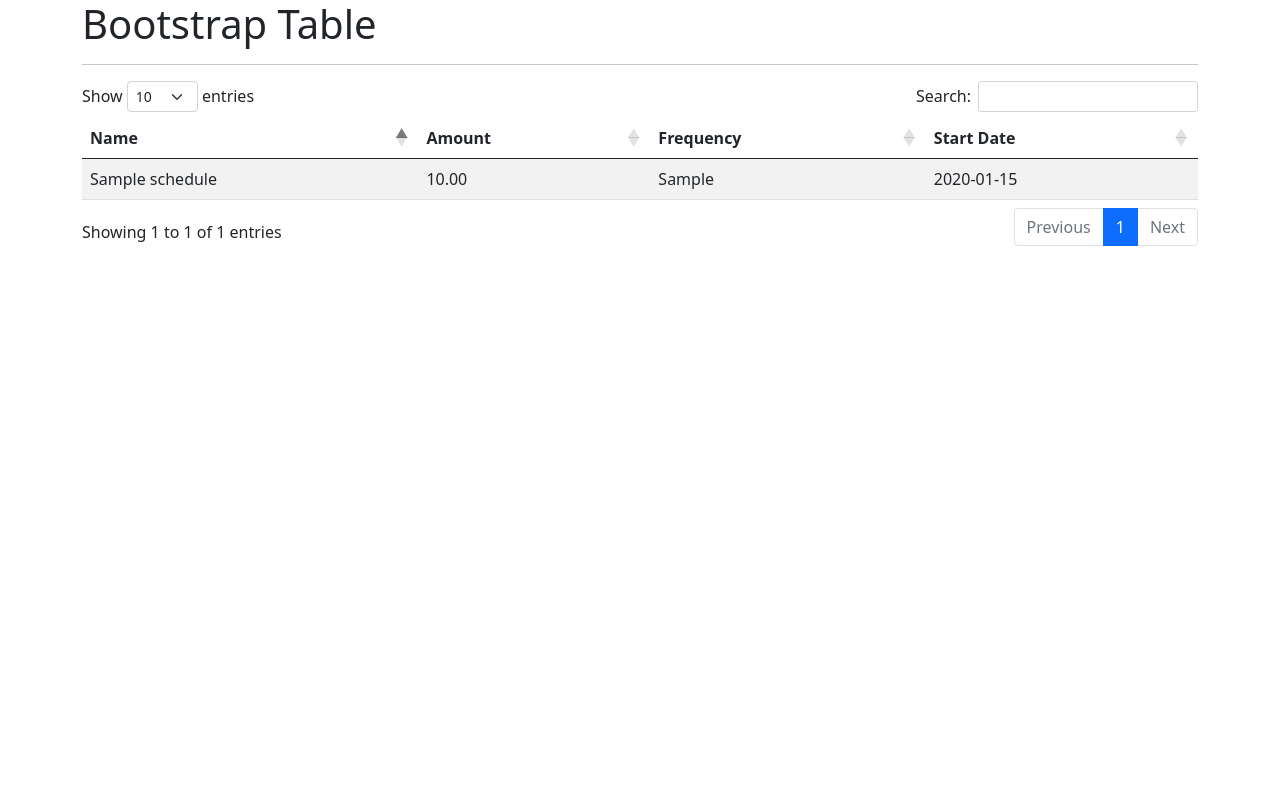
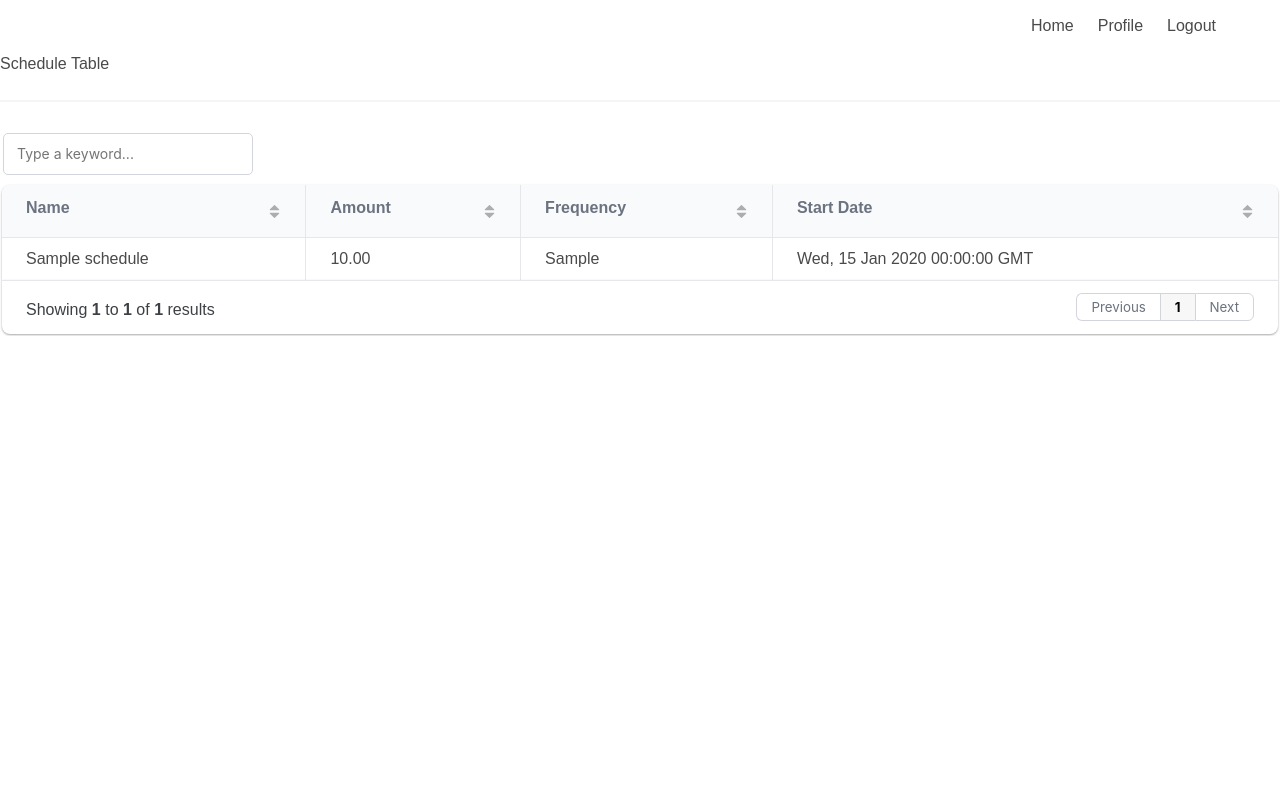
Before and after one commit to whahn1983/pycashflow, a Flask app: page /schedule in a window 1280 px wide. Run offline with Flask 3, Linux system fonts and the light colour scheme; a user stored in the database is signed in; tables that the repository leaves empty hold one stand-in row (values such as "Sample post"); some libraries are stand-ins or nearby versions.

Commit message:
functions for adding schedules

```diff
--- a/project/main.py
+++ b/project/main.py
@@ -1,14 +1,64 @@
-from flask import Flask
+from flask import Flask, render_template, request, abort, redirect, url_for
 from flask_login import login_required, current_user
 from flask import Blueprint, render_template
 from .models import Schedule
+from . import db
+from datetime import datetime
 
 main = Blueprint('main', __name__)
 
 @main.route('/')
 @login_required
 def index():
-    return render_template('index.html')
+    return render_template('index.html', title='Index')
+
+@main.route('/api/data')
+@login_required
+def data():
+    query = Schedule.query
+
+    # search filter
+    search = request.args.get('search[value]')
+    if search:
+        query = query.filter(db.or_(
+            Schedule.name.like(f'%{search}%'),
+            Schedule.amount.like(f'%{search}%'),
+            Schedule.frequency.like(f'%{search}%'),
+            Schedule.startdate.like(f'%{search}%'),
+        ))
+    total_filtered = query.count()
+
+    # sorting
+    order = []
+    i = 0
+    while True:
+        col_index = request.args.get(f'order[{i}][column]')
+        if col_index is None:
+            break
+        col_name = request.args.get(f'columns[{col_index}][data]')
+        if col_name not in ['name', 'amount', 'frequency', 'startdate']:
+            col_name = 'name'
+        descending = request.args.get(f'order[{i}][dir]') == 'desc'
+        col = getattr(Schedule, col_name)
+        if descending:
+            col = col.desc()
+        order.append(col)
+        i += 1
+    if order:
+        query = query.order_by(*order)
+
+    # pagination
+    start = request.args.get('start', type=int)
+    length = request.args.get('length', type=int)
+    query = query.offset(start).limit(length)
+
+    # response
+    return {
+        'data': [schedule.to_dict() for schedule in query],
+        'recordsFiltered': total_filtered,
+        'recordsTotal': Schedule.query.count(),
+        'draw': request.args.get('draw', type=int),
+    }
 
 @main.route('/profile')
 @login_required
@@ -19,8 +69,25 @@
 @login_required
 def schedule():
     schedule = Schedule.query
-    return render_template('bootstrap_table.html', title='Bootstrap Table',
+    return render_template('schedule_table.html', title='Schedule Table',
                            schedule=schedule)
 
-# if __name__ == "__main__":
-#    app.run(host="127.0.0.1", port=8080, debug=True)
+@main.route('/create', methods=('GET', 'POST'))
+@login_required
+def create():
+    format = '%Y-%m-%d'
+    if request.method == 'POST':
+        name = request.form['name']
+        amount = request.form['amount']
+        frequency = request.form['frequency']
+        startdate = request.form['startdate']
+        schedule = Schedule(name=name,
+                          amount=amount,
+                          frequency=frequency,
+                          startdate=datetime.strptime(startdate, format).date())
+        db.session.add(schedule)
+        db.session.commit()
+
+        return redirect(url_for('main.index'))
+
+    return render_template('create.html')
--- a/project/models.py
+++ b/project/models.py
@@ -14,3 +14,11 @@
     amount = db.Column(db.Numeric(10, 2))
     frequency = db.Column(db.String(100))
     startdate = db.Column(db.Date)
+
+    def to_dict(self):
+        return {
+            'name': self.name,
+            'amount': self.amount,
+            'frequency': self.frequency,
+            'startdate': self.startdate,
+        }
--- a/project/requirements.txt
+++ b/project/requirements.txt
@@ -1,2 +1,2 @@
-Flask==2.2.2
-flask-sqlalchemy=3.0.2
+Flask>=2.2.2
+flask-sqlalchemy>=3.0.2
--- a/project/templates/base.html
+++ b/project/templates/base.html
@@ -7,6 +7,8 @@
     <meta name="viewport" content="width=device-width, initial-scale=1">
     <title>Flask Auth Example</title>
     <link rel="stylesheet" href="https://cdnjs.cloudflare.com/ajax/libs/bulma/0.7.2/css/bulma.min.css" />
+    <link rel="stylesheet" href="https://cdnjs.cloudflare.com/ajax/libs/twitter-bootstrap/4.4.0/css/bootstrap.min.css" integrity="sha256-/ykJw/wDxMa0AQhHDYfuMEwVb4JHMx9h4jD4XvHqVzU=" crossorigin="anonymous" />
+    <link href="https://unpkg.com/gridjs/dist/theme/mermaid.min.css" rel="stylesheet" />
 </head>
 
 <body>
--- a/project/templates/bootstrap_table.html
+++ /dev/null
@@ -1,24 +0,0 @@
-{% extends "table.html" %}
-
-{% block content %}
-  <table id="data" class="table table-striped">
-    <thead>
-      <tr>
-        <th>Name</th>
-        <th>Amount</th>
-        <th>Frequency</th>
-        <th>Start Date</th>
-      </tr>
-    </thead>
-    <tbody>
-      {% for schedule in schedule %}
-        <tr>
-          <td>{{ schedule.name }}</td>
-          <td>{{ schedule.amount }}</td>
-          <td>{{ schedule.frequency }}</td>
-          <td>{{ schedule.startdate }}</td>
-        </tr>
-      {% endfor %}
-    </tbody>
-  </table>
-{% endblock %}
--- a/project/templates/index.html
+++ b/project/templates/index.html
@@ -2,9 +2,11 @@
 
 {% block content %}
 <h1 class="title">
-  Flask Login Example
+  PyCashFlow
 </h1>
 <h2 class="subtitle">
   Easy authentication and authorization in Flask.
 </h2>
+<p align="center"><a href=schedule ><button class='btn btn-primary' style="height:75px;width:150px">Schedule</button></a></p>
+<p align="center"><a href=create ><button class='btn btn-primary' style="height:75px;width:150px">Create Schedule</button></a></p>
 {% endblock %}
--- /dev/null
+++ b/project/templates/schedule_table.html
@@ -0,0 +1,146 @@
+<html>
+  <head>
+    <link href="https://unpkg.com/gridjs/dist/theme/mermaid.min.css" rel="stylesheet" />
+    <link rel="stylesheet" href="https://cdnjs.cloudflare.com/ajax/libs/bulma/0.7.2/css/bulma.min.css" />
+    <style>
+      body {
+        font-family: Sans-Serif;
+      }
+    </style>
+    <title>Schedule Table</title>
+  </head>
+  <body>
+    <div class="hero-head">
+            <nav class="navbar">
+                <div class="container">
+                    <div id="navbarMenuHeroA" class="navbar-menu">
+                        <div class="navbar-end">
+                            <a href="{{ url_for('main.index') }}" class="navbar-item">
+                                Home
+                            </a>
+                            {% if current_user.is_authenticated %}
+                            <a href="{{ url_for('main.profile') }}" class="navbar-item">
+                                Profile
+                            </a>
+                            {% endif %}
+                            {% if not current_user.is_authenticated %}
+                            <a href="{{ url_for('auth.login') }}" class="navbar-item">
+                                Login
+                            </a>
+                            <a href="{{ url_for('auth.signup') }}" class="navbar-item">
+                                Sign Up
+                            </a>
+                            {% endif %}
+                            {% if current_user.is_authenticated %}
+                            <a href="{{ url_for('auth.logout') }}" class="navbar-item">
+                                Logout
+                            </a>
+                            {% endif %}
+                        </div>
+                    </div>
+                </div>
+            </nav>
+        </div>
+    <div>
+      <h1>Schedule Table</h1>
+      <hr>
+      <div id="table"></div>
+    </div>
+    <script src="https://unpkg.com/gridjs/dist/gridjs.umd.js"></script>
+    <script>
+      const tableDiv = document.getElementById('table');
+
+      const updateUrl = (prev, query) => {
+        return prev + (prev.indexOf('?') >= 0 ? '&' : '?') + new URLSearchParams(query).toString();
+      };
+
+      const editableCellAttributes = (data, row, col) => {
+          if (row) {
+            return {contentEditable: 'true', 'data-element-id': row.cells[0].data};
+          }
+          else {
+            return {};
+          }
+      };
+
+      new gridjs.Grid({
+        columns: [
+          { id: 'id', 'hidden': true },
+          { id: 'name', name: 'Name', 'attributes': editableCellAttributes },
+          { id: 'amount', name: 'Amount', 'attributes': editableCellAttributes },
+          { id: 'frequency', name: 'Frequency', 'attributes': editableCellAttributes },
+          { id: 'startdate', name: 'Start Date', 'attributes': editableCellAttributes },
+        ],
+        server: {
+          url: '/api/data',
+          then: results => results.data,
+          total: results => results.total,
+        },
+        search: {
+          enabled: true,
+          server: {
+            url: (prev, search) => {
+              return updateUrl(prev, {search});
+            },
+          },
+        },
+        sort: {
+          enabled: true,
+          multiColumn: true,
+          server: {
+            url: (prev, columns) => {
+              const columnIds = ['id', 'name', 'amount', 'frequency', 'startdate'];
+              const sort = columns.map(col => (col.direction === 1 ? '+' : '-') + columnIds[col.index]);
+              return updateUrl(prev, {sort});
+            },
+          },
+        },
+        pagination: {
+          enabled: true,
+          server: {
+            url: (prev, page, limit) => {
+              return updateUrl(prev, {start: page * limit, length: limit});
+            },
+          },
+        },
+      }).render(tableDiv);
+
+      let savedValue;
+
+      tableDiv.addEventListener('focusin', ev => {
+        if (ev.target.tagName === 'TD') {
+          savedValue = ev.target.textContent;
+        }
+      });
+
+      tableDiv.addEventListener('focusout', ev => {
+        if (ev.target.tagName === 'TD') {
+          if (savedValue !== ev.target.textContent) {
+            fetch('/api/data', {
+              method: 'POST',
+              headers: {'Content-Type': 'application/json'},
+              body: JSON.stringify({
+                id: ev.target.dataset.elementId,
+                [ev.target.dataset.columnId]: ev.target.textContent
+              }),
+            });
+          }
+          savedValue = undefined;
+        }
+      });
+
+      tableDiv.addEventListener('keydown', ev => {
+        if (ev.target.tagName === 'TD') {
+          if (ev.key === 'Escape') {
+            ev.target.textContent = savedValue;
+            ev.target.blur();
+          }
+          else if (ev.key === 'Enter') {
+            ev.preventDefault();
+            ev.target.blur();
+          }
+        }
+      });
+    </script>
+  </body>
+</html>
```
Also changed, not shown: project/templates/create.html (added, +37 -0 lines).
